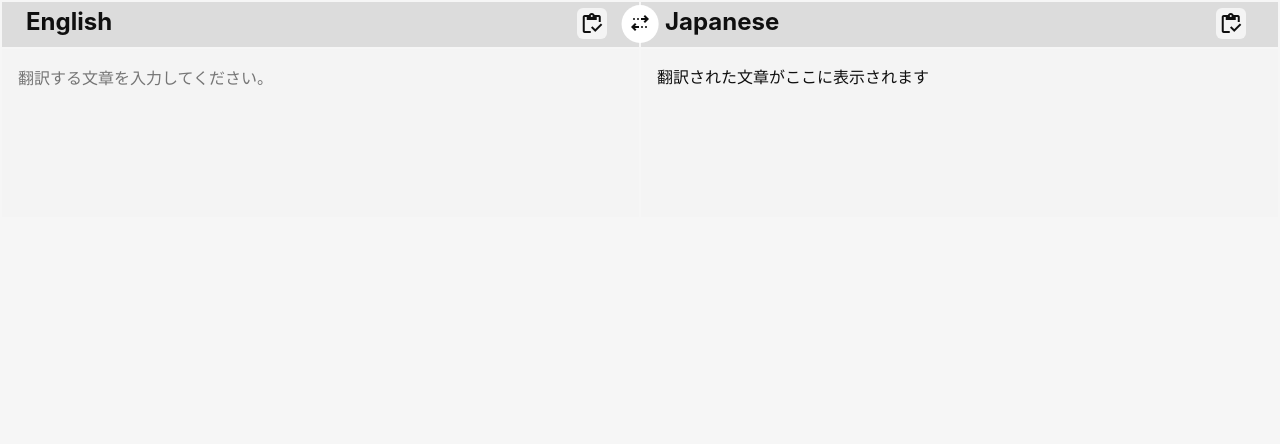
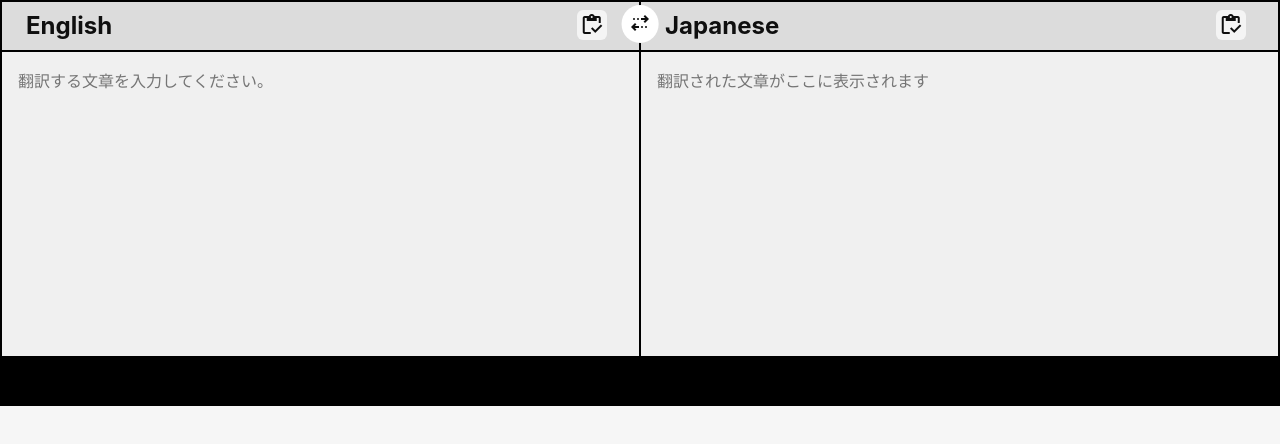
Before and after one commit to kanakanho/transrate-tauri-app, a React (Vite) app: page / in a window 1280 px wide. Shown: the top 444 px of the page. Built offline with nearby package versions, Linux system fonts and the light colour scheme.

Commit message:
fix: 翻訳後のテキストを改行できるように

```diff
--- a/src/App.css
+++ b/src/App.css
@@ -1,6 +1,8 @@
 body {
     margin: 0;
     padding: 0;
+    height: 25.4rem;
+    background-color:black;
 }
 
 #root {
@@ -10,11 +12,11 @@ body {
 
 textarea {
     width: 100%-2rem;
-    height: 200%;
+    height: 400%;
     padding: 1rem;
     font-size: 1rem;
     color: "black";
-    background-color: rgba(244, 244, 244, 1);
+    background-color: rgba(240, 240, 240, 1);
     border: none;
     resize: none;
 }
@@ -37,6 +39,8 @@ textarea {
 .output .title {
     display: flex;
     justify-content: space-between;
+    align-items: center;
+    height: 3rem;
     background-color: rgba(220, 220, 220, 1);
 }
 
@@ -65,13 +69,6 @@ textarea {
     vertical-align: text-bottom;
 }
 
-.output p {
-    background-color: rgba(244, 244, 244, 1);
-    margin: 0;
-    padding: 1rem;
-    height: 200%;
-}
-
 .mode {
     display: flex;
     justify-content: center;
@@ -98,3 +95,7 @@ textarea {
     padding: 0;
     font-size: 1.5rem;
 }
+
+.comment {
+    text-align: center;
+}
--- a/src/App.jsx
+++ b/src/App.jsx
@@ -4,9 +4,11 @@ import { Button } from "./Button";
 
 function App() {
     const [inputText, setInputText] = useState("");
-    const [outputText, setOutputText] = useState("翻訳された文章がここに表示されます");
+    const [outputText, setOutputText] = useState("");
     const [mode, setMode] = useState("En to Ja");
     const [isTranslating, setIsTranslating] = useState(false);
+    const [clickCopyInputAlert, setClickCopyInputAlert] = useState(false);
+    const [clickCopyOutputAlert, setClickCopyOutputAlert] = useState(false);
 
     useEffect(() => {
         const handleKeyPress = (e) => {
@@ -22,18 +24,19 @@ function App() {
 
     const onClickPrint = () => {
         if (inputText !== "" && !isTranslating) {
+            const shiftText = inputText.replace(/\n/g, "%0A");
             setIsTranslating(true);
             setOutputText("翻訳中...");
             let url = "";
             if (mode === "En to Ja") {
                 url =
                     "https://script.google.com/macros/s/AKfycbz75gst14sUdgdFBflmAs_91Eqbna6jZwDJ0g3o7jBc-2BDuKQgBu9WMjkpH8Qx_65ZHg/exec?text=" +
-                    inputText +
+                    shiftText +
                     "&source=en&target=ja";
             } else {
                 url =
                     "https://script.google.com/macros/s/AKfycbz75gst14sUdgdFBflmAs_91Eqbna6jZwDJ0g3o7jBc-2BDuKQgBu9WMjkpH8Qx_65ZHg/exec?text=" +
-                    inputText +
+                    shiftText +
                     "&source=ja&target=en";
             }
             fetch(url)
@@ -41,6 +44,7 @@ function App() {
                 .then((data) => {
                     console.log(data);
                     setIsTranslating(false);
+                    // const replaceText = data.text.replace(/%0A/g, "\n");
                     setOutputText(data.text);
                 });
         } else if (isTranslating) {
@@ -63,11 +67,27 @@ function App() {
 
     const onClickCopyInput = () => {
         navigator.clipboard.writeText(inputText);
+        onClickCopyInputAlert();
     };
 
     const onClickCopyOutput = () => {
         navigator.clipboard.writeText(outputText);
+        onClickCopyOutputAlert();
     };
+
+    const onClickCopyInputAlert = () => {
+        setClickCopyInputAlert(true);
+        setTimeout(() => {
+            setClickCopyInputAlert(false);
+        }, 2000);
+    }
+
+    const onClickCopyOutputAlert = () => {
+        setClickCopyOutputAlert(true);
+        setTimeout(() => {
+            setClickCopyOutputAlert(false);
+        }, 2000);
+    }
 
     return (
         <>
@@ -96,10 +116,18 @@ function App() {
                     style={{}}
                     placeholder="翻訳する文章を入力してください。"
                 />
-                <p id="output">{outputText}</p>
+                {/* <p id="output">{outputText}</p>*/}
+                <textarea
+                    value={outputText}
+                    onChange={(e) => setInputText(e.target.value)}
+                    type="text"
+                    style={{}}
+                    disabled
+                    placeholder="翻訳された文章がここに表示されます"
+                />
             </div>
-            <div className="comment">{onClickCopyInput ? "" : <p>コピーしました。</p>}</div>
-            <div className="comment">{onClickCopyOutput ? "" : <p>コピーしました。</p>}</div>
+            <div className="comment">{clickCopyInputAlert ? <p>コピーしました。</p> : ""}</div>
+            <div className="comment">{clickCopyOutputAlert ? <p>コピーしました。</p> : ""}</div>
         </>
     );
 }
```
